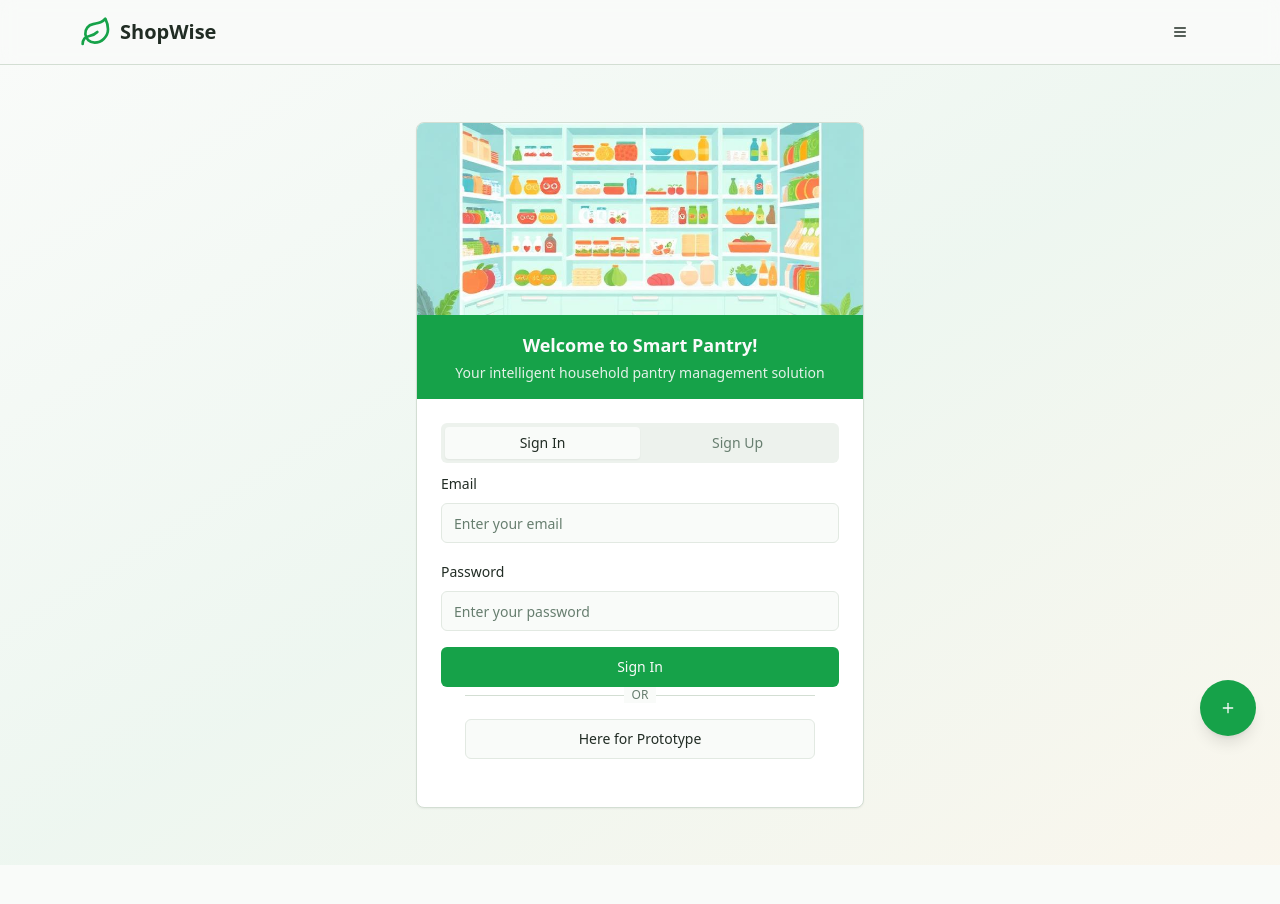
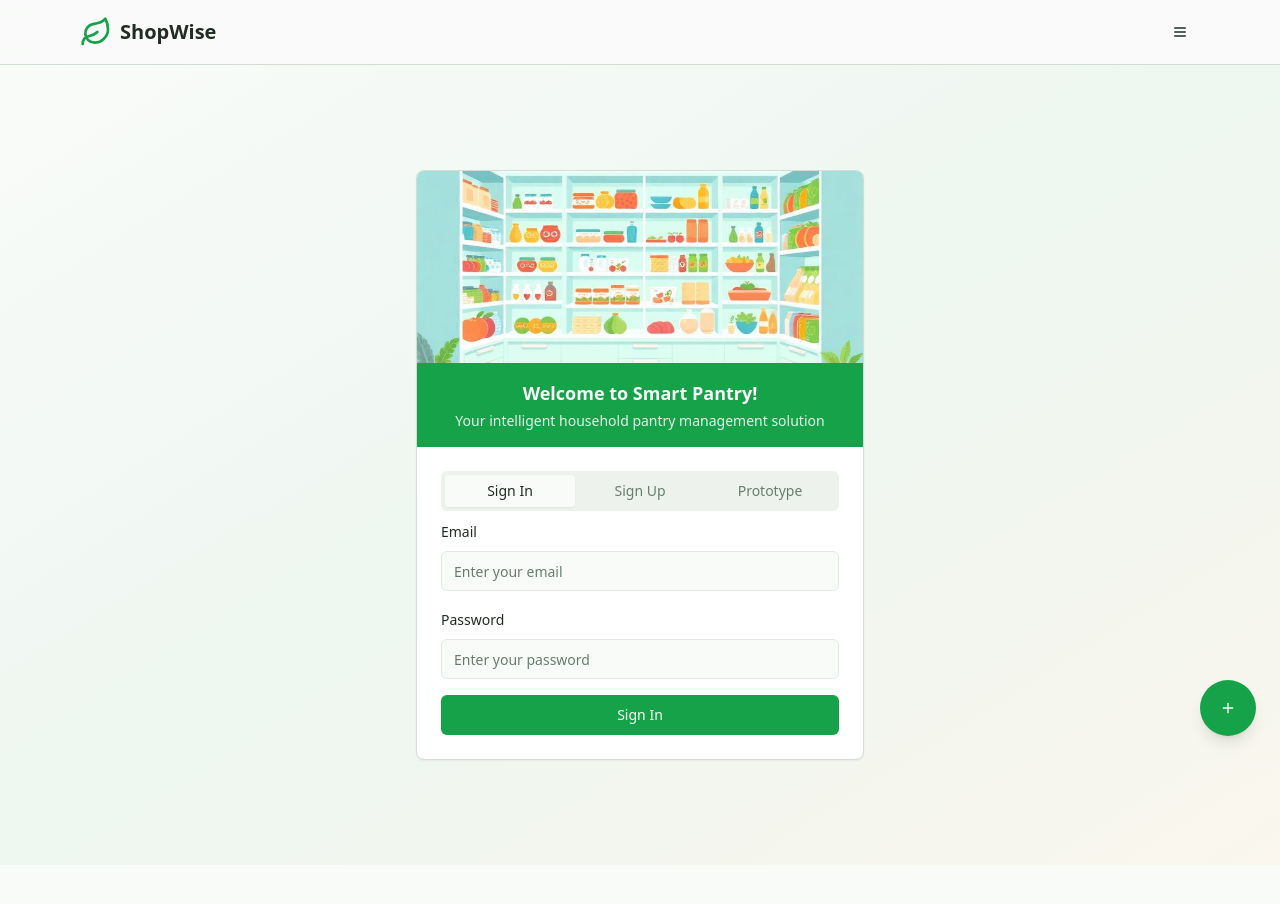
Before and after one commit to Annu113/shop-wise-v0, a React (Vite) app: page /auth in a window 1280 px wide. Shown: the top 904 px of the page. Built offline with nearby package versions, Linux system fonts and the light colour scheme.

Commit message:
Add prototype button to Auth
Adds a "Prototype" button to the authentication screen, alongside the existing "Sign In" and "Sign Up" options. This allows users to directly access the Home screen without authentication.

```diff
--- a/src/pages/Auth.tsx
+++ b/src/pages/Auth.tsx
@@ -74,9 +74,10 @@ const Auth = () => {
           </div>
         <CardContent>
           <Tabs defaultValue="signin" className="w-full">
-            <TabsList className="grid w-full grid-cols-2 mt-6">
+            <TabsList className="grid w-full grid-cols-3 mt-6">
               <TabsTrigger value="signin">Sign In</TabsTrigger>
               <TabsTrigger value="signup">Sign Up</TabsTrigger>
+              <TabsTrigger value="prototype">Prototype</TabsTrigger>
             </TabsList>
 
             <TabsContent value="signin">
@@ -181,27 +182,24 @@ const Auth = () => {
                 </Button>
               </form>
             </TabsContent>
-          </Tabs>
 
-          <div className="px-6 pb-6">
-            <div className="relative">
-              <div className="absolute inset-0 flex items-center">
-                <span className="w-full border-t" />
-              </div>
-              <div className="relative flex justify-center text-xs uppercase">
-                <span className="bg-background px-2 text-muted-foreground">
-                  Or
-                </span>
-              </div>
+            <TabsContent value="prototype">
+              <div className="space-y-4 text-center">
+                <div className="space-y-2">
+                  <h3 className="text-lg font-semibold">Try the Demo</h3>
+                  <p className="text-sm text-muted-foreground">
+                    Experience Smart Pantry without creating an account
+                  </p>
                 </div>
                 <Button
-              variant="outline"
-              className="w-full mt-4"
+                  className="w-full mt-6"
                   onClick={() => navigate('/prototype')}
                 >
-              Here for Prototype
+                  Enter Prototype Mode
                 </Button>
               </div>
+            </TabsContent>
+          </Tabs>
         </CardContent>
       </Card>
       </div>
```
Lines whose indentation alone changed are shown as unchanged.
